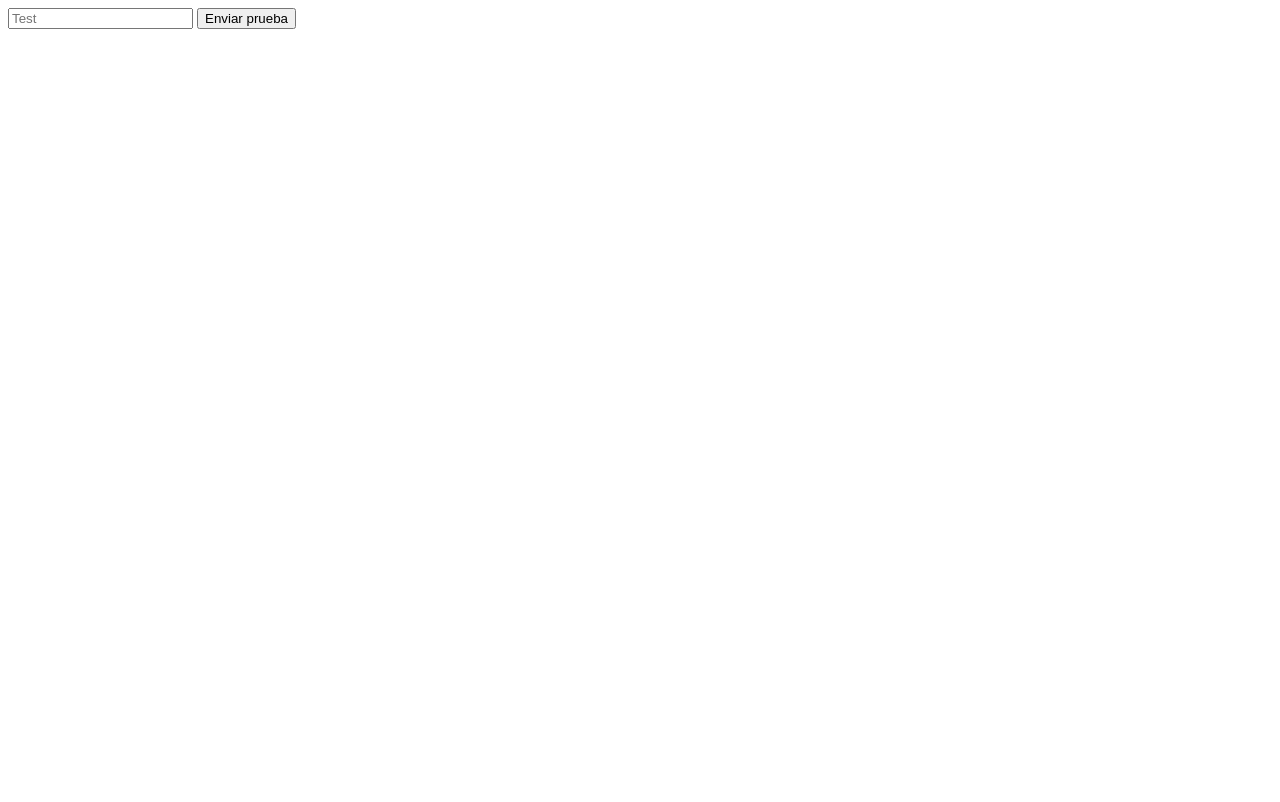
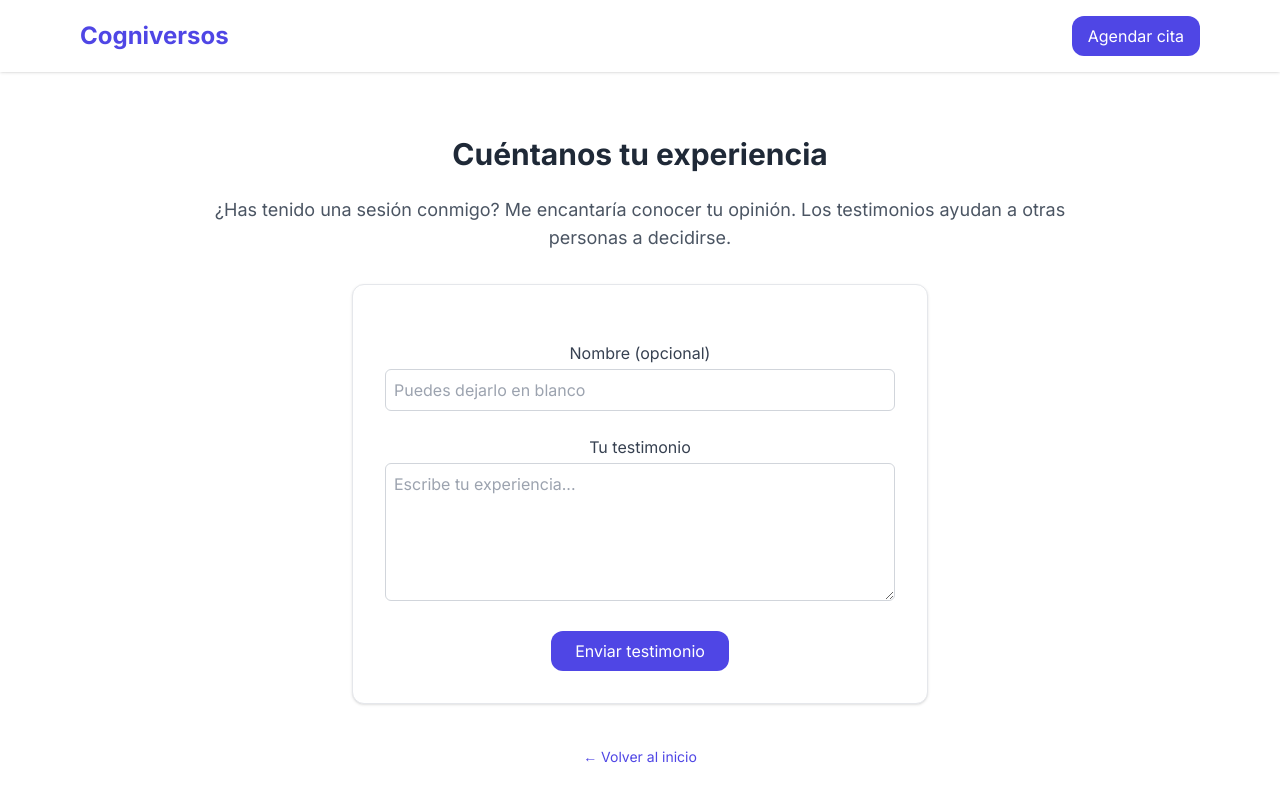
Before and after one commit to CogniversosPsicoterapia/cogniversos, a plain HTML site: page testimonios.html in a window 1280 px wide. Drawn offline with nearby package versions, Linux system fonts and the light colour scheme.

Commit message:
Add files via upload

```diff
--- a/testimonios.html
+++ b/testimonios.html
@@ -1,10 +1,88 @@
 <!DOCTYPE html>
 <html lang="es">
-<head><meta charset="UTF-8"><title>Prueba FormSubmit</title></head>
-<body>
-<form action="https://formsubmit.co/el/viyubu" method="POST" target="_blank">
-  <input name="mensaje" placeholder="Test" />
-  <button type="submit">Enviar prueba</button>
-</form>
-</body>
+  <head>
+    <meta charset="UTF-8" />
+    <meta name="viewport" content="width=device-width, initial-scale=1.0" />
+    <title>Testimonios | Cogniversos</title>
+    <script src="https://cdn.tailwindcss.com"></script>
+    <link href="https://fonts.googleapis.com/css2?family=Inter:wght@400;700&display=swap" rel="stylesheet">
+    <style>
+      body {
+        font-family: 'Inter', sans-serif;
+      }
+    </style>
+  </head>
+  <body class="bg-gray-50 text-gray-800">
+    <!-- Header -->
+    <header class="bg-white shadow sticky top-0 z-50">
+      <div class="max-w-6xl mx-auto px-4 py-4 flex justify-between items-center">
+        <h1 class="text-2xl font-bold text-indigo-600">Cogniversos</h1>
+        <a href="index.html#agenda" class="bg-indigo-600 text-white px-4 py-2 rounded-xl hover:bg-indigo-700 transition">Agendar cita</a>
+      </div>
+    </header>
+
+    <!-- Testimonios -->
+    <section class="py-16 px-4 bg-white min-h-screen" id="testimonios">
+      <div class="max-w-4xl mx-auto text-center">
+        <h2 class="text-3xl font-bold mb-6">Cuéntanos tu experiencia</h2>
+        <p class="text-lg text-gray-600 mb-8">
+          ¿Has tenido una sesión conmigo? Me encantaría conocer tu opinión. Los testimonios ayudan a otras personas a decidirse.
+        </p>
+
+        <!-- Formulario -->
+        <form action="https://formsubmit.co/el/viyubu" method="POST" class="space-y-6 bg-white p-8 rounded-xl shadow max-w-xl mx-auto border border-gray-200">
+          <input type="hidden" name="_captcha" value="false" />
+          <input type="hidden" name="_subject" value="Nuevo testimonio desde Cogniversos" />
+          <input type="hidden" name="_template" value="table" />
+          <input type="hidden" name="_next" value="https://cogniversospsicoterapia.github.io/cogniversos/testimonios.html#graciasMensaje" />
+
+          <!-- Campo nombre -->
+          <div>
+            <label class="block text-gray-700 font-medium mb-1">Nombre (opcional)</label>
+            <input
+              type="text"
+              name="nombre"
+              class="w-full border border-gray-300 rounded-md p-2"
+              placeholder="Puedes dejarlo en blanco" />
+          </div>
+
+          <!-- Campo testimonio -->
+          <div>
+            <label class="block text-gray-700 font-medium mb-1">Tu testimonio</label>
+            <textarea
+              name="mensaje"
+              required
+              rows="5"
+              class="w-full border border-gray-300 rounded-md p-2"
+              placeholder="Escribe tu experiencia..."></textarea>
+          </div>
+
+          <!-- Botón enviar -->
+          <button
+            type="submit"
+            class="bg-indigo-600 text-white px-6 py-2 rounded-xl hover:bg-indigo-700 transition">
+            Enviar testimonio
+          </button>
+        </form>
+
+        <!-- Mensaje de gracias -->
+        <div id="graciasMensaje" class="hidden mt-10 bg-green-100 border border-green-300 text-green-800 px-6 py-4 rounded-xl max-w-xl mx-auto text-lg">
+          ¡Gracias por tu testimonio! 💬 Será leído pronto y podría ser publicado. 😊
+        </div>
+
+        <!-- Botón para volver -->
+        <div class="mt-10">
+          <a href="index.html" class="text-indigo-600 hover:underline text-sm">← Volver al inicio</a>
+        </div>
+      </div>
+    </section>
+
+    <!-- Script para mostrar mensaje de gracias -->
+    <script>
+      if (window.location.hash === "#graciasMensaje") {
+        document.getElementById("graciasMensaje").classList.remove("hidden");
+        window.scrollTo(0, document.getElementById("graciasMensaje").offsetTop - 100);
+      }
+    </script>
+  </body>
 </html>
```
